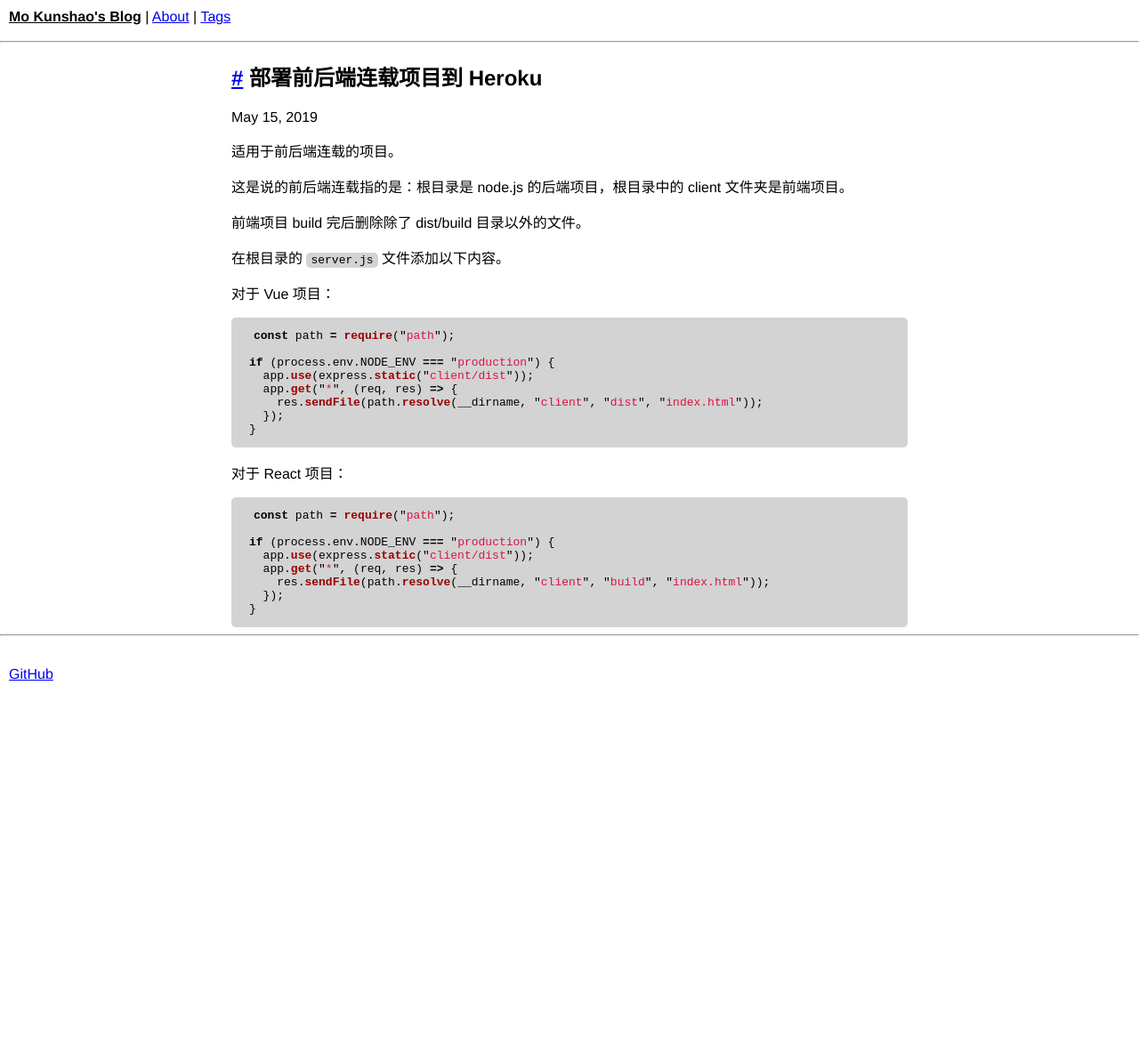
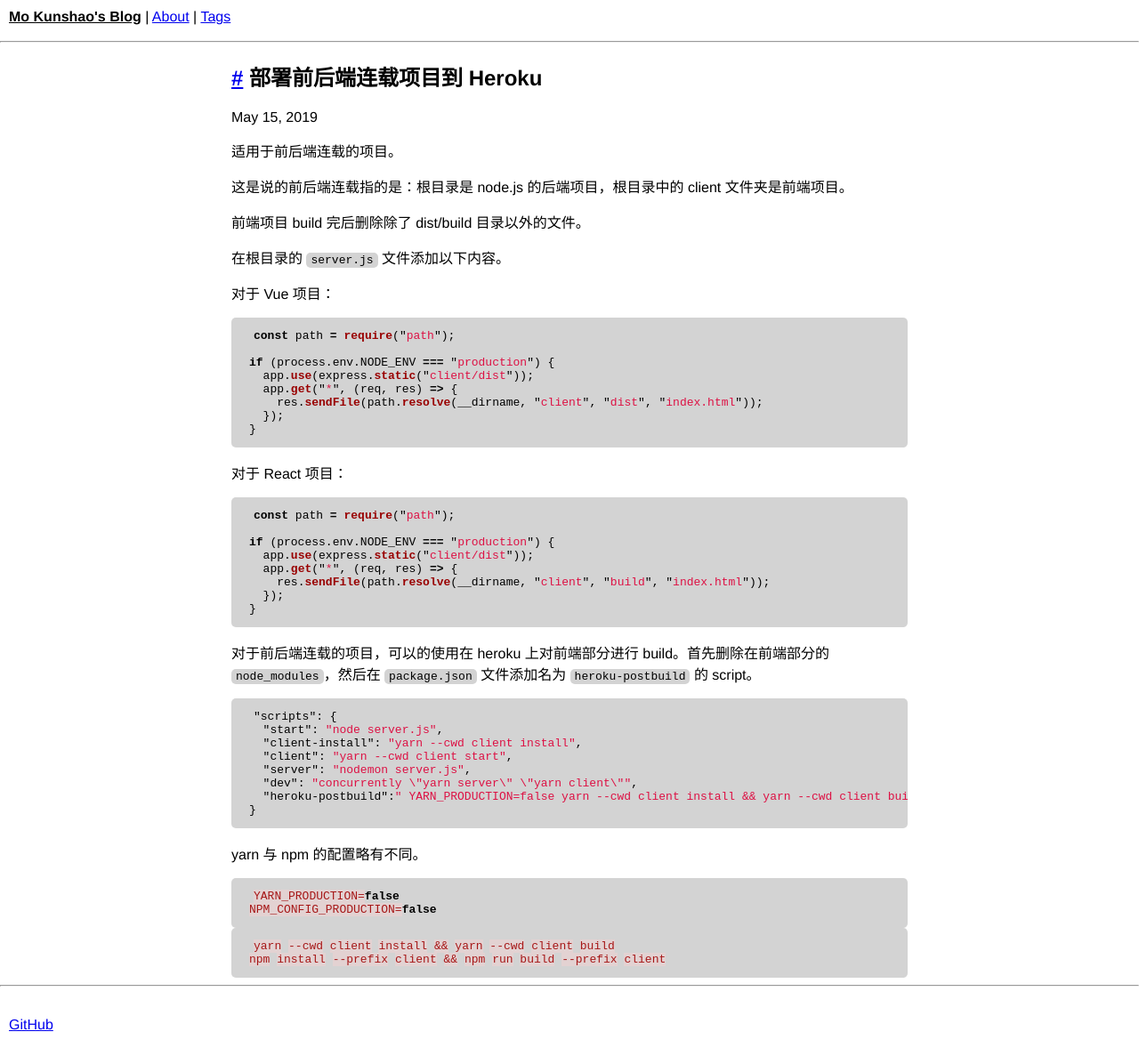
Before and after one commit to mokunshao/mokunshao.github.io, a Jekyll site: the page built from _posts/2019-05-15-heroku-deploy.md, in a window 1280 px wide. Shown: the whole page at 89% size. Built offline with Jekyll 4.4.1, drawn with Linux system fonts in a browser that asks for light colours; our own code applies the rules of GitHub Pages for plain Markdown files; before the commit the page ends 900 px from its top, so only the background shows below that.

Commit message:
Update 2019-05-15-heroku-deploy.md

`````diff
--- a/_posts/2019-05-15-heroku-deploy.md
+++ b/_posts/2019-05-15-heroku-deploy.md
@@ -35,3 +35,28 @@ if (process.env.NODE_ENV === "production") {
   });
 }
 ```
+
+对于前后端连载的项目，可以的使用在 heroku 上对前端部分进行 build。首先删除在前端部分的 `node_modules`，然后在 `package.json` 文件添加名为 `heroku-postbuild` 的 script。
+
+```json
+"scripts": {
+  "start": "node server.js",
+  "client-install": "yarn --cwd client install",
+  "client": "yarn --cwd client start",
+  "server": "nodemon server.js",
+  "dev": "concurrently \"yarn server\" \"yarn client\"",
+  "heroku-postbuild":" YARN_PRODUCTION=false yarn --cwd client install && yarn --cwd client build"
+}
+````
+
+yarn 与 npm 的配置略有不同。
+
+```json
+YARN_PRODUCTION=false
+NPM_CONFIG_PRODUCTION=false
+```
+
+```json
+yarn --cwd client install && yarn --cwd client build
+npm install --prefix client && npm run build --prefix client
+```
`````
